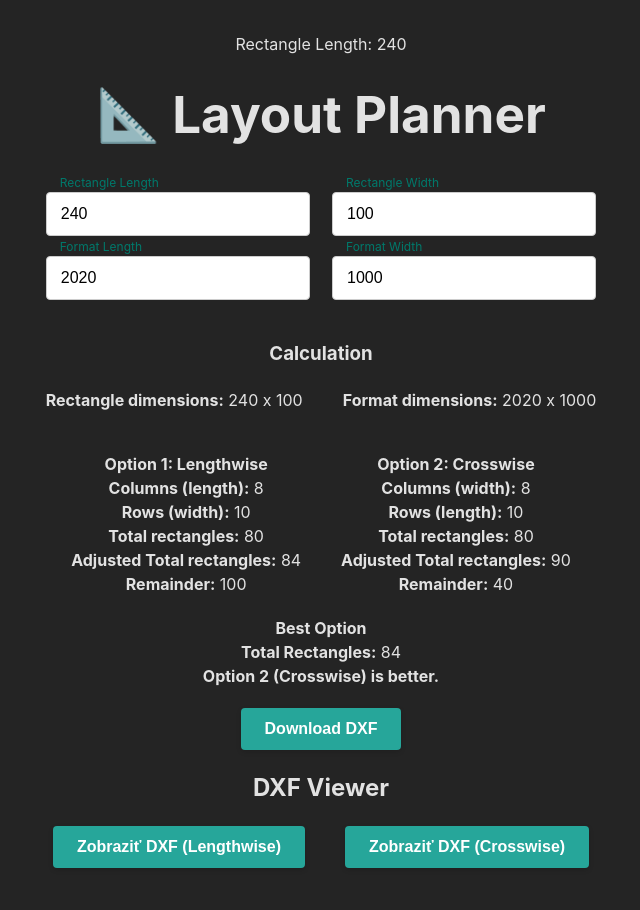
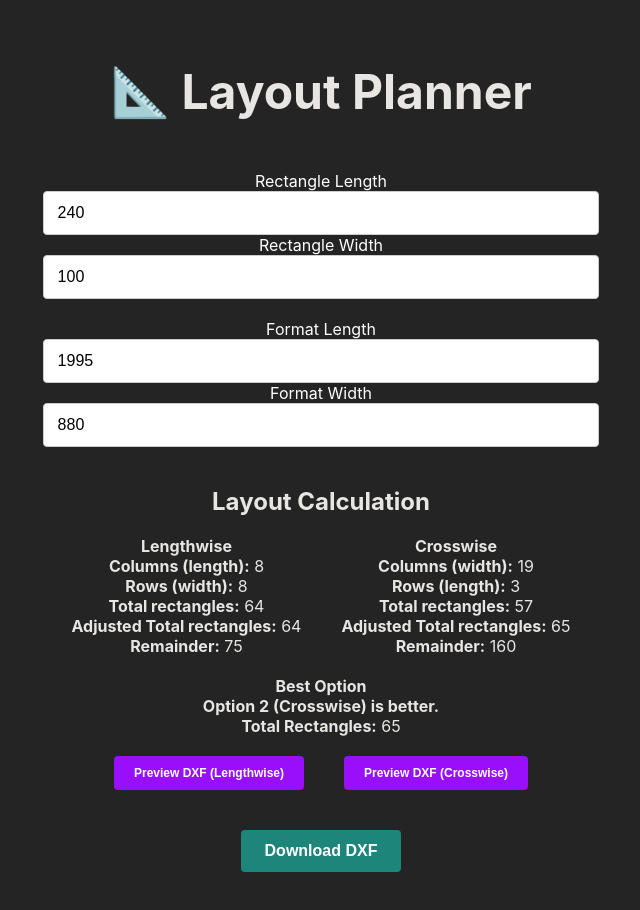
Before and after one commit to rekcoob/layout_planner, a React (Vite) app: page / in a window 1280 px wide. Shown: the top 910 px of the page, without its empty margins (319-959 px from the left). Built offline with nearby package versions, Linux system fonts and the light colour scheme.

Commit message:
fix: Crosswise layout calculation and drawing

```diff
--- a/src/App.css
+++ b/src/App.css
@@ -5,7 +5,120 @@
   text-align: center;
 }
 
+.container {
+  display: flex;
+  place-items: center;
+  /* min-width: 320px; */
+  min-height: 100vh;
+}
+
 h1 {
-  font-size: 3.2em;
-  line-height: 1.1;
+  font-size: 3em;
+  /* line-height: 1.1; */
 }
+
+button {
+  /* display: inline-block; */
+  color: white;
+  font-size: 16px;
+  font-weight: bold;
+  border: none;
+  border-radius: 4px;
+  padding: 12px 24px;
+  margin: 20px;
+  cursor: pointer;
+  /*zistit co presne robi ten transition pri background color */
+  transition: background-color 0.1s ease, box-shadow 0.3s ease;
+  /* box-shadow: 0 2px 5px rgba(0, 0, 0, 0.15); */
+}
+
+button:hover {
+  filter: brightness(1.1);
+  /* box-shadow: 0 4px 8px rgba(0, 0, 0, 0.2); */
+}
+
+.btn-sm {
+  padding: 10px 20px;
+  font-size: 12px;
+}
+
+.downloadBtn:active {
+  background-color: #00897b;
+  box-shadow: 0 1px 3px rgba(0, 0, 0, 0.1);
+}
+
+.downloadBtn:disabled {
+  background-color: #bdbdbd;
+  cursor: not-allowed;
+  box-shadow: none;
+}
+
+/* Inputs Form */
+.form-container {
+  /* margin: 20px; */
+  /* display: flex; */
+  padding: 20px;
+  max-width: 1200px;
+  margin: 0 auto;
+}
+
+.input-group {
+  display: flex;
+  flex-direction: column;
+  align-items: center;
+  justify-content: center;
+  margin-bottom: 20px;
+}
+
+.input-field {
+  position: relative;
+  width: 48%;
+}
+
+.input-field input {
+  width: 100%;
+  padding: 12px 14px;
+  border: 1px solid #ccc;
+  outline: none;
+  border-radius: 4px;
+  font-size: 16px;
+  /* transition: all 0.3s ease-in-out; */
+}
+
+.input-field input:focus {
+  border-color: var(--primary-color);
+  box-shadow: 0 5px 10px rgba(0, 123, 123, 0.25);
+}
+
+.input-field label {
+  /* position: absolute;
+  top: -10px;
+  left: 14px; */
+  font-size: 16px;
+  color: white;
+  /* color: #00796b; */
+  /* pointer-events: none; */
+  transition: all 0.3s ease-in-out;
+  /* opacity: 0.6; */
+}
+
+.input-field input:not(:placeholder-shown) + label,
+.input-field input:focus + label {
+  top: -18px;
+  font-size: 12px;
+  opacity: 1;
+}
+
+.input-field input:focus ~ label {
+  color: var(--primary-color);
+}
+
+.input-field input:hover {
+  border-color: #00796b;
+}
+
+.input-field input:focus ~ label,
+.input-field input:not(:empty) ~ label {
+  /* color: #00796b; */
+  box-shadow: 0 5px 10px rgba(0, 123, 123, 0.25);
+}
--- a/src/App.tsx
+++ b/src/App.tsx
@@ -1,24 +1,23 @@
 import './App.css'
 import InputForm from './components/InputForm'
 import Results from './components/Results'
-import DownloadDXFButton from './components/DownloadDXFButton'
+import DownloadDxfButton from './components/DownloadDxfButton'
 // import DownloadDXFButton2 from './components/DownloadDXFButton2'
 import { AppProvider } from './context/AppContext'
 import { MyComponent } from './components/MyComponent'
-import PreviewDXFButton from './components/PreviewDXFButton'
+import PreviewDxfButtons from './components/PreviewDxfButtons'
 // import Visual from './components/Visual'
 
 function App() {
   return (
     <AppProvider>
       <>
-        <MyComponent />
         <h1 style={{ margin: '30px' }}>📐 Layout Planner </h1>
         <InputForm />
         <Results />
-        <DownloadDXFButton />
-        <PreviewDXFButton />
-        {/* <DownloadDXFButton2 /> */}
+        <PreviewDxfButtons />
+        <DownloadDxfButton />
+        {/* <MyComponent /> */}
         {/* <Visual /> */}
       </>
     </AppProvider>
--- a/src/components/DownloadDXFButton.module.css
+++ /dev/null
@@ -1,31 +0,0 @@
-/* DownloadDXFButton.module.css */
-.downloadBtn {
-  display: inline-block;
-  background-color: #26a69a; /* Teal shade */
-  color: white;
-  font-size: 16px;
-  font-weight: bold;
-  border: none;
-  border-radius: 4px;
-  padding: 12px 24px;
-  margin: 20px;
-  cursor: pointer;
-  transition: background-color 0.3s ease, box-shadow 0.3s ease;
-  box-shadow: 0 2px 5px rgba(0, 0, 0, 0.15);
-}
-
-.downloadBtn:hover {
-  background-color: #2bbbad; /* Lighter teal on hover */
-  box-shadow: 0 4px 8px rgba(0, 0, 0, 0.2);
-}
-
-.downloadBtn:active {
-  background-color: #00897b; /* Darker teal on click */
-  box-shadow: 0 1px 3px rgba(0, 0, 0, 0.1);
-}
-
-.downloadBtn:disabled {
-  background-color: #bdbdbd; /* Gray for disabled */
-  cursor: not-allowed;
-  box-shadow: none;
-}
--- a/src/components/DownloadDXFButton.tsx
+++ b/src/components/DownloadDxfButton.tsx
@@ -1,12 +1,10 @@
-import React from 'react'
 import { useAppContext } from '../context/AppContext'
-import styles from './DownloadDXFButton.module.css'
 import { downloadFile } from '../utils/downloadFile'
 import { useCalculatedLayout } from '../hooks/useCalculatedLayout'
 import { downloadBlob } from '../utils/downloadBlob'
 import { drawLengthwiseLayout } from '../utils/drawDxf'
 
-export default function DownloadDXFButton() {
+export default function DownloadDxfButton() {
   const { rectLength, rectWidth, formatLength, formatWidth } = useAppContext()
 
   const { lengthwise, crosswise } = useCalculatedLayout(
@@ -34,14 +32,14 @@ export default function DownloadDXFButton() {
   }
 
   return (
-    <div>
+    <>
       <button
-        className={styles.downloadBtn}
+        className='primary'
         // onClick={() => downloadDXF(isLengthwise ? 'lengthwise' : 'crosswise')}
         onClick={() => handleClick()}
       >
         Download DXF
       </button>
-    </div>
+    </>
   )
 }
--- a/src/components/InputForm.module.css
+++ /dev/null
@@ -1,59 +0,0 @@
-/* InputForm.module.css */
-.formContainer {
-  padding: 20px;
-  max-width: 600px;
-  margin: 0 auto;
-}
-
-.inputGroup {
-  display: flex;
-  justify-content: space-between;
-  margin-bottom: 20px;
-}
-
-.inputField {
-  position: relative;
-  width: 48%;
-}
-
-.inputField input {
-  width: 100%;
-  padding: 12px 14px;
-  border: 1px solid #ccc;
-  border-radius: 4px;
-  font-size: 16px;
-  outline: none;
-  transition: all 0.3s ease-in-out;
-}
-
-.inputField input:focus {
-  border-color: #00796b;
-  box-shadow: 0 1px 2px rgba(0, 123, 123, 0.25);
-}
-
-.inputField label {
-  position: absolute;
-  top: -10px;
-  left: 14px;
-  font-size: 14px;
-  color: #00796b;
-  pointer-events: none;
-  transition: all 0.3s ease-in-out;
-  opacity: 0.6;
-}
-
-.inputField input:not(:placeholder-shown) + label,
-.inputField input:focus + label {
-  top: -18px;
-  font-size: 12px;
-  opacity: 1;
-}
-
-.inputField input:hover {
-  border-color: #00796b;
-}
-
-.inputField input:focus ~ label,
-.inputField input:not(:empty) ~ label {
-  color: #00796b;
-}
--- a/src/components/InputForm.tsx
+++ b/src/components/InputForm.tsx
@@ -1,6 +1,5 @@
 import React from 'react'
 import { useAppContext } from '../context/AppContext'
-import styles from './InputForm.module.css'
 
 const InputForm: React.FC = () => {
   const {
@@ -17,45 +16,43 @@ const InputForm: React.FC = () => {
   // console.log('InputForm rendered!')
 
   return (
-    <div className={styles.formContainer}>
-      <div className={styles.inputGroup}>
-        <div className={styles.inputField}>
+    <div className='form-container'>
+      <div className='input-group'>
+        <div className='input-field'>
+          <label htmlFor='rect-length'>Rectangle Length</label>
           <input
             type='number'
-            id='rect-length'
             value={rectLength}
             onChange={(e) => setRectLength(Number(e.target.value))}
           />
-          <label htmlFor='rect-length'>Rectangle Length</label>
         </div>
-        <div className={styles.inputField}>
+        <div className='input-field'>
+          <label htmlFor='rect-width'>Rectangle Width</label>
           <input
             type='number'
-            id='rect-width'
             value={rectWidth}
             onChange={(e) => setRectWidth(Number(e.target.value))}
           />
-          <label htmlFor='rect-width'>Rectangle Width</label>
         </div>
       </div>
-      <div className={styles.inputGroup}>
-        <div className={styles.inputField}>
+      <div className='input-group'>
+        <div className='input-field'>
+          <label htmlFor='format-length'>Format Length</label>
           <input
             type='number'
             id='format-length'
             value={formatLength}
             onChange={(e) => setFormatLength(Number(e.target.value))}
           />
-          <label htmlFor='format-length'>Format Length</label>
         </div>
-        <div className={styles.inputField}>
+        <div className='input-field'>
+          <label htmlFor='format-width'>Format Width</label>
           <input
             type='number'
             id='format-width'
             value={formatWidth}
             onChange={(e) => setFormatWidth(Number(e.target.value))}
           />
-          <label htmlFor='format-width'>Format Width</label>
         </div>
       </div>
     </div>
--- a/src/components/PreviewDXFButton.tsx
+++ b/src/components/PreviewDxfButtons.tsx
@@ -1,11 +1,11 @@
-import React, { useState, useEffect } from 'react'
+import { useState, useEffect } from 'react'
 import { DxfViewer } from 'dxf-viewer'
 import { useAppContext } from '../context/AppContext'
-import { downloadFile } from '../utils/downloadFile'
+// import { downloadFile } from '../utils/downloadFile'
 import { useCalculatedLayout } from '../hooks/useCalculatedLayout'
 import { drawLengthwiseLayout, drawCrosswiseLayout } from '../utils/drawDxf'
 
-export default function PreviewDXFButton() {
+export default function PreviewDxfButtons() {
   const [showDxf, setShowDxf] = useState(false)
   const [dxfBlob, setDxfBlob] = useState<Blob | null>(null)
 
@@ -27,6 +27,20 @@ export default function PreviewDXFButton() {
       lengthwise.cols,
       lengthwise.rows,
       lengthwise.remainderLength
+    )
+
+    const blob = new Blob([dxfContent], { type: 'application/dxf' })
+    setDxfBlob(blob)
+  }
+  const handleClickCrosswise = async () => {
+    const dxfContent = drawCrosswiseLayout(
+      rectLength,
+      rectWidth,
+      formatLength,
+      formatWidth,
+      crosswise.cols,
+      crosswise.rows,
+      crosswise.remainderWidth
     )
 
     const blob = new Blob([dxfContent], { type: 'application/dxf' })
@@ -58,24 +72,32 @@ export default function PreviewDXFButton() {
 
   return (
     <div>
-      <h2>DXF Viewer</h2>
       <button
         onClick={() => {
           handleClick()
           setShowDxf(true)
         }}
-        className='btn-primary'
+        className='btn-sm secondary '
       >
-        Zobraziť DXF (Lengthwise)
+        Preview DXF (Lengthwise)
       </button>
       <button
         onClick={() => {
+          handleClickCrosswise()
           setShowDxf(true)
         }}
-        className='btn-primary'
+        className='btn-sm secondary'
       >
-        Zobraziť DXF (Crosswise)
+        Preview DXF (Crosswise)
       </button>
+      {/* <div
+        style={{
+          width: '800px',
+          height: '600px',
+          marginTop: '20px',
+          backgroundColor: 'black',
+        }}
+      ></div> */}
       {showDxf && (
         <div
           id='dxf-viewer-container'
--- a/src/components/Results.tsx
+++ b/src/components/Results.tsx
@@ -4,7 +4,6 @@ import { useCalculatedLayout } from '../hooks/useCalculatedLayout'
 
 const LayoutResults: React.FC = () => {
   const { rectLength, rectWidth, formatLength, formatWidth } = useAppContext()
-
   const { lengthwise, crosswise } = useCalculatedLayout(
     rectLength,
     rectWidth,
@@ -26,19 +25,10 @@ const LayoutResults: React.FC = () => {
   // console.log('Layout rendered!')
   return (
     <div>
-      <h3>Calculation</h3>
-      <div className='flex'>
-        <p style={{ margin: '20px' }}>
-          <strong>Rectangle dimensions:</strong> {rectLength} x {rectWidth}
-        </p>
-        <p style={{ margin: '20px' }}>
-          <strong>Format dimensions:</strong> {formatLength} x {formatWidth}
-        </p>
-      </div>
-
+      <h2>Layout Calculation </h2>
       <div className='flex center'>
         <div style={{ margin: '20px' }}>
-          <h4>Option 1: Lengthwise</h4>
+          <h4>Lengthwise</h4>
           <p>
             <strong>Columns (length):</strong> {lengthwise.cols}
             <br />
@@ -46,6 +36,8 @@ const LayoutResults: React.FC = () => {
             <br />
             <strong>Total rectangles:</strong> {lengthwise.total}
             <br />
+            {/* OREZ */}
+            {/* Toto je iba na test potom to pojde prec */}
             <strong>Adjusted Total rectangles:</strong>{' '}
             {lengthwise.adjustedTotal}
             <br />
@@ -54,7 +46,7 @@ const LayoutResults: React.FC = () => {
         </div>
 
         <div style={{ margin: '20px' }}>
-          <h4>Option 2: Crosswise</h4>
+          <h4>Crosswise</h4>
           <p>
             <strong>Columns (width):</strong> {crosswise.cols}
             <br />
@@ -71,13 +63,14 @@ const LayoutResults: React.FC = () => {
       </div>
 
       <h4>Best Option</h4>
+      {/* mb different color ?  */}
+      <p>{bestOptionMessage}</p>
       <p>
         <strong>Total Rectangles:</strong>{' '}
-        {lengthwise.adjustedTotal < crosswise.adjustedTotal
+        {lengthwise.adjustedTotal > crosswise.adjustedTotal
           ? lengthwise.adjustedTotal
           : crosswise.adjustedTotal}
         <br />
-        {bestOptionMessage}
       </p>
     </div>
   )
--- a/src/context/AppContext.tsx
+++ b/src/context/AppContext.tsx
@@ -1,8 +1,7 @@
 // context/AppContext.tsx
 import React, { createContext, useContext, useState, ReactNode } from 'react'
-// import { Rectangle, LayoutDimensions } from '../types'
 
-interface AppState {
+interface IAppState {
   rectLength: number
   rectWidth: number
   formatLength: number
@@ -13,7 +12,7 @@ interface AppState {
   setFormatWidth: (value: number) => void
 }
 
-const AppContext = createContext<AppState | null>(null)
+const AppContext = createContext<IAppState | null>(null)
 
 export const AppProvider: React.FC<{ children: ReactNode }> = ({
   children,
@@ -22,17 +21,18 @@ export const AppProvider: React.FC<{ children: ReactNode }> = ({
   const [rectLength, setRectLength] = useState<number>(240)
   const [rectWidth, setRectWidth] = useState<number>(100)
   // Format dimensions
-  const [formatLength, setFormatLength] = useState<number>(2020)
-  const [formatWidth, setFormatWidth] = useState<number>(1000)
+  const [formatLength, setFormatLength] = useState<number>(1995)
+  const [formatWidth, setFormatWidth] = useState<number>(880)
 
   // rec 240x100 form 1995 1000 => lengthwise better option
   // rec 240x100 form 2020 1000 => lengthwise w remainder
   // rec 20x9 form 210 100 => lengthwise w remainder w bigger shared Line
 
-  // rec 240x100 form 1995x880 => crosswise better option
-  // rec 240x100 form 1995x740 => crosswise no remainder
+  // rec 240x100 form 1995 740 => crosswise
+  // rec 240x100 form 1995 880 => crosswise w reminder
+  // rec 240x100 form 1900 880 => crosswise w reminder
 
-  const value: AppState = {
+  const value: IAppState = {
     rectLength,
     rectWidth,
     formatLength,
@@ -42,11 +42,10 @@ export const AppProvider: React.FC<{ children: ReactNode }> = ({
     setFormatLength,
     setFormatWidth,
   }
-
   return <AppContext.Provider value={value}>{children}</AppContext.Provider>
 }
 
-export const useAppContext = (): AppState => {
+export const useAppContext = (): IAppState => {
   const context = useContext(AppContext)
   if (!context) {
     throw new Error('useAppContext must be used within an AppProvider')
--- a/src/index.css
+++ b/src/index.css
@@ -1,26 +1,38 @@
+/* Reset */
 * {
   box-sizing: border-box;
   margin: 0;
   padding: 0;
 }
+/* Color Scheme */
+:root {
+  /* original react :root */
+  color-scheme: light dark;
+  color: rgba(255, 255, 255, 0.87);
+
+  /* Default theme (dark mode) */
+  --primary-color: #1e857b;
+  --secondary-color: #980ffa;
+  --text-color: #e8e6e3;
+  --background-color: #242424;
+}
+.primary {
+  /* color: var(--primary-color); */
+  background-color: var(--primary-color);
+}
+.secondary {
+  /* color: var(--secondary-color); */
+  background-color: var(--secondary-color);
+}
 
 body {
+  /* mb another font  */
   font-family: Inter, system-ui, Avenir, Helvetica, Arial, sans-serif;
-  line-height: 1.5;
-  font-weight: 400;
-
-  display: flex;
-  place-items: center;
-  /* min-width: 320px; */
-  min-height: 100vh;
+  /* line-height: 1.5; */
+  /* font-weight: 400; */
+  background-color: var(--background-color);
+  color: var(--text-color);
 }
-
-:root {
-  color-scheme: light dark;
-  color: rgba(255, 255, 255, 0.87);
-  background-color: #242424;
-}
-
 a {
   text-decoration: none;
 }
@@ -31,7 +43,7 @@ img {
   max-width: 100%;
 }
 
-/* Css Utils Classes */
+/* Frameworks Classes */
 .flex {
   display: flex;
 }
@@ -42,45 +54,14 @@ img {
 .center {
   align-items: center;
   justify-content: center;
+  /* more items  */
 }
-.border {
-  border: none;
-}
-.form-group {
+/* .form-group {
   display: flex;
   flex-direction: column;
   align-items: center;
   justify-content: center;
+} */
+.border {
+  border: solid 1px var(--primary-color);
 }
-
-/* DownloadDXFButton.module.css */
-.btn-primary {
-  display: inline-block;
-  background-color: #26a69a; /* Teal shade */
-  color: white;
-  font-size: 16px;
-  font-weight: bold;
-  border: none;
-  border-radius: 4px;
-  padding: 12px 24px;
-  margin: 20px;
-  cursor: pointer;
-  transition: background-color 0.3s ease, box-shadow 0.3s ease;
-  box-shadow: 0 2px 5px rgba(0, 0, 0, 0.15);
-}
-
-.btn-primary:hover {
-  background-color: #2bbbad; /* Lighter teal on hover */
-  box-shadow: 0 4px 8px rgba(0, 0, 0, 0.2);
-}
-
-.downloadBtn:active {
-  background-color: #00897b; /* Darker teal on click */
-  box-shadow: 0 1px 3px rgba(0, 0, 0, 0.1);
-}
-
-.downloadBtn:disabled {
-  background-color: #bdbdbd; /* Gray for disabled */
-  cursor: not-allowed;
-  box-shadow: none;
-}
--- a/src/utils/calculateLayout.ts
+++ b/src/utils/calculateLayout.ts
@@ -25,44 +25,24 @@ function calculateLengthwiseLayout(
   return { cols, rows, total, adjustedTotal, remainderLength, remainderWidth }
 }
 
-function calculateSingleLayout(
+function calculateCrosswiseLayout(
   formatLength: number,
   formatWidth: number,
   rectLength: number,
   rectWidth: number
 ): ISingleLayout {
-  const cols = Math.floor(formatLength / rectLength)
-  const rows = Math.floor(formatWidth / rectWidth)
+  const cols = Math.floor(formatLength / rectWidth)
+  const rows = Math.floor(formatWidth / rectLength)
   const total = cols * rows
+  const remainderLength = formatLength - rectLength * cols
+  const remainderWidth = formatWidth - rectLength * rows
 
-  const remainderLength = formatLength - rectLength * cols
-  const remainderWidth =
-    formatWidth - rectLength * Math.floor(formatWidth / rectLength)
-
-  // Adjust total for possible additional rectangles
+  // Adjust total for possible additional rectangles (extra row)
   let adjustedTotal = total
-
-  // Pre zvyšný priestor na dĺžku skontrolujeme, či sa zmestia dodatočné obdĺžniky otočené na šírku
-  if (remainderLength >= rectWidth) {
-    const additionalCols = Math.floor(remainderLength / rectWidth)
-    adjustedTotal += additionalCols * rows
-  }
-
-  // Pre zvyšný priestor na šírku skontrolujeme, či sa zmestia dodatočné obdĺžniky otočené na dĺžku
   if (remainderWidth >= rectWidth) {
-    // napicu vzorec porovnaj s
-
-    // let adjustedTotal2 = total2
-    // if (remainder2 >= rectWidth) {
-    //   adjustedTotal2 = cols2 * rows2 + Math.floor(formatLength / rectLength)
-    // }
-    const additionalRows = Math.floor(remainderWidth / rectLength)
-    adjustedTotal += additionalRows * Math.floor(formatLength / rectWidth)
-
-    // adjustedTotal =
-    //   Math.floor(formatLength / rectWidth) *
-    //     Math.floor(formatWidth / rectLength) +
-    //   Math.floor(formatLength / rectLength)
+    // const additionalCols = Math.floor(remainderWidth / rectWidth)
+    // adjustedTotal += additionalCols * rows
+    adjustedTotal = cols * rows + Math.floor(formatLength / rectLength)
   }
 
   return { cols, rows, total, adjustedTotal, remainderLength, remainderWidth }
@@ -74,7 +54,7 @@ export function calculateLayout(
   formatLength: number,
   formatWidth: number
 ): IBothResults {
-  // Layout with rectLength and rectWidth (lengthwise)
+  // Layout (lengthwise)
   const lengthwise = calculateLengthwiseLayout(
     formatLength,
     formatWidth,
@@ -82,8 +62,8 @@ export function calculateLayout(
     rectWidth
   )
 
-  // Layout with rectWidth and rectLength (crosswise)
-  const crosswise = calculateSingleLayout(
+  // Layout (crosswise)
+  const crosswise = calculateCrosswiseLayout(
     formatLength,
     formatWidth,
     rectLength,
--- a/src/utils/drawDxf.ts
+++ b/src/utils/drawDxf.ts
@@ -15,6 +15,7 @@ export const drawLengthwiseLayout = (
     rectLength * numLinesVertical > rows * rectWidth
       ? rectLength * numLinesVertical
       : rows * rectWidth
+
   // const numLinesHorizontal = rows
 
   const dxf = new Drawing()
@@ -72,45 +73,44 @@ export const drawCrosswiseLayout = (
   remainder: number
 ): string => {
   // const { rectLength, rectWidth, formatLength, cols, rows, remainder } = params
-  const numLinesVertical = Math.floor(formatLength / rectWidth)
-  // const numLinesHorizontal = cols
+  const numLinesVertical = Math.floor(formatLength / rectLength)
+  const sharedLine =
+    rectLength * numLinesVertical > cols * rectWidth
+      ? rectLength * numLinesVertical
+      : cols * rectWidth
 
   const dxf = new Drawing()
 
-  // Draw horizontal lines (rows)
+  // Draw horizontal lines both (rows)
   for (let i = 0; i < rows; i++) {
     const y = rectLength * i
-    dxf.drawLine(0, y, cols * rectWidth, y) // Draw a horizontal line for crosswise layout
+    dxf.drawLine(0, y, cols * rectWidth, y)
   }
 
-  // Draw vertical lines (columns)
+  // Draw vertical lines both (columns)
   for (let j = 0; j <= cols; j++) {
     const x = rectWidth * j
-    dxf.drawLine(x, 0, x, rows * rectLength) // Draw a vertical line for crosswise layout
+    dxf.drawLine(x, 0, x, rows * rectLength)
   }
 
-  // Draw the last horizontal line to adjust remainder for rows
   if (remainder < rectWidth) {
-    dxf.drawLine(0, rectLength * rows, cols * rectWidth, rectLength * rows) // Final horizontal line
+    // Final Horizontal Line
+    dxf.drawLine(0, rectLength * rows, cols * rectWidth, rectLength * rows)
   } else {
-    // Add extra vertical lines to handle any remainder space
+    // Additional Vertical Lines
     for (let j = 0; j <= numLinesVertical; j++) {
       const x = rectLength * j
-      dxf.drawLine(x, rows * rectLength, x, rows * rectLength + rectWidth) // Extra vertical lines
+      dxf.drawLine(x, rows * rectLength, x, rows * rectLength + rectWidth)
     }
-    // Add the shared horizontal and vertical lines for crosswise arrangement
-    dxf.drawLine(
-      0,
-      rows * rectLength,
-      numLinesVertical * rectLength,
-      rows * rectLength
-    ) // Shared horizontal line
+    // Shared Horizontal Line
+    dxf.drawLine(0, rows * rectLength, sharedLine, rows * rectLength)
+    // Additional Horizontal Line
     dxf.drawLine(
       0,
       rows * rectLength + rectWidth,
       numLinesVertical * rectLength,
       rows * rectLength + rectWidth
-    ) // Adjustment line for the remainder
+    )
   }
 
   return dxf.toDxfString()
```
